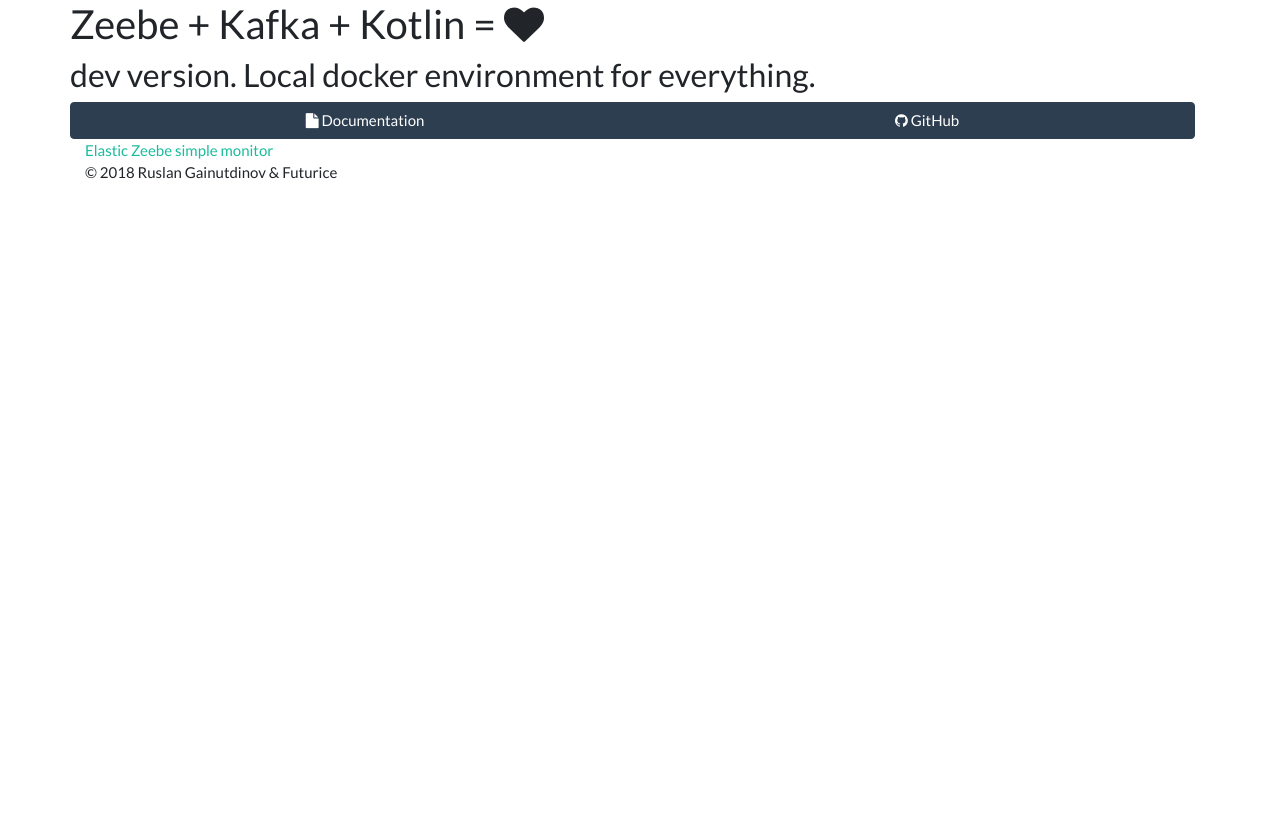
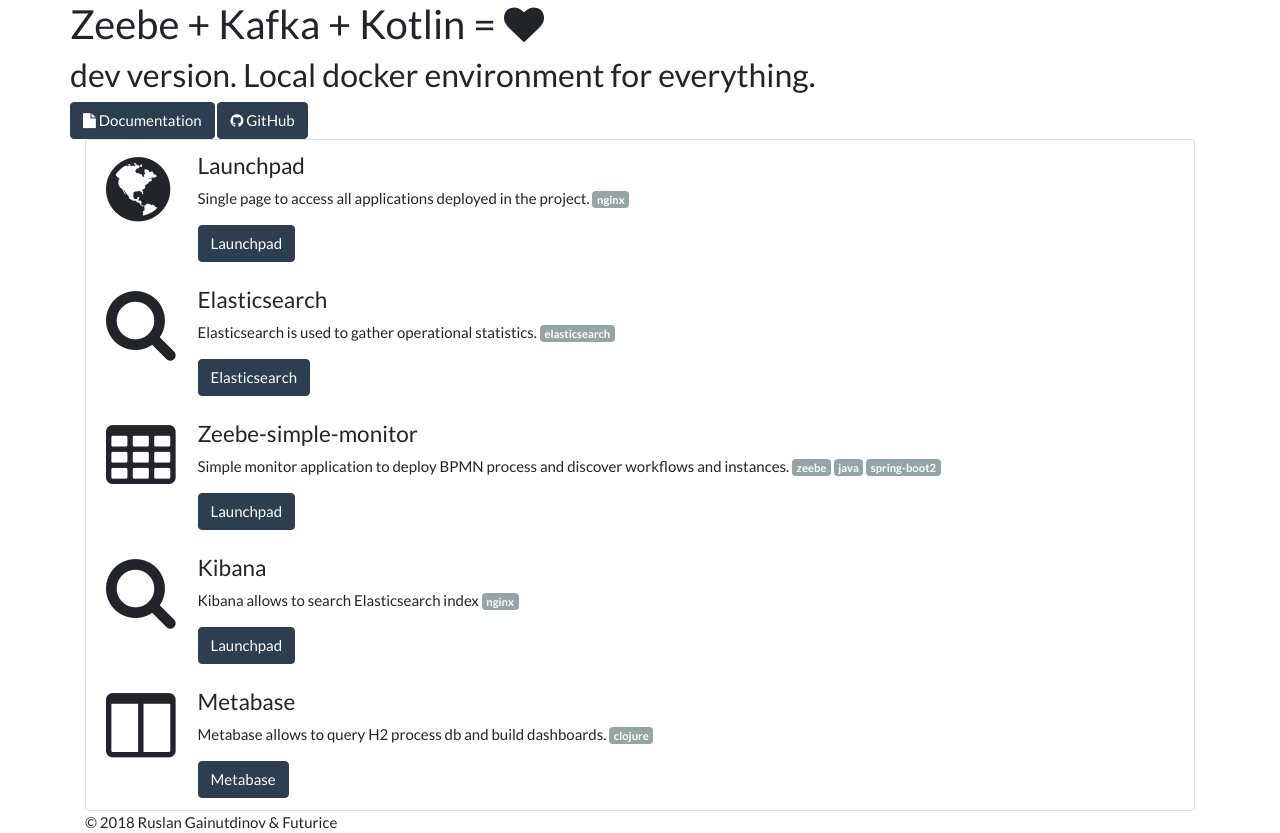
Before and after one commit to huksley/zeebe-kafka-camunda, a plain HTML site: page www/index.html in a window 1280 px wide. Before the commit the page ends 800 px from the top, so only its background shows below. Drawn offline with nearby package versions, Linux system fonts and the light colour scheme.

Commit message:
Improved documentation

```diff
--- a/www/index.html
+++ b/www/index.html
@@ -9,7 +9,6 @@
   <link rel="stylesheet" type="text/css" href="https://stackpath.bootstrapcdn.com/font-awesome/4.7.0/css/font-awesome.min.css" />
   <link rel="stylesheet" tpye="text/css" href="https://stackpath.bootstrapcdn.com/bootswatch/4.1.3/flatly/bootstrap.min.css" />
   <style type="text/css">
-
   </style>
 </head>
 
@@ -27,8 +26,9 @@
     </div>
 
     <div class="row">
-      <div class="col nav btn-group">
+      <div class="col nav">
         <a class="btn btn-primary" data-config="href:docsLink" href="about:blank" role="button"><i class="fa fa-file"></i> Documentation</a>
+        &nbsp;
         <a class="btn btn-primary" data-config="href:gitLink" href="about:blank" role="button"><i class="fa fa-github"></i> GitHub</a>
       </div>
     </div>
@@ -37,9 +37,99 @@
   <div class="container">
     <div class="row">
       <div class="col">
+        <ul class="list-group">
+          <li class="list-group-item">
+            <div class="row">
+              <div class="col-1">
+                <p class="card-img-top"><i class="fa fa-globe fa-5x"></i></p>
+              </div>
+              <div class="col-10">
+                <h4>Launchpad</h4>
+                <p>
+                  Single page to access all applications deployed in the project.
+                  <span class="badge badge-secondary">nginx</span>
+                </p>
+                <div class="buttons">
+                  <a class="btn btn-primary" href="http://localhost:8181">Launchpad</a>
+                </div>
+              </div>
+            </div>
+          </li>
 
-          <a href="https://localhost:9200">Elastic</a>
-        <a href="https://localhost:8182">Zeebe simple monitor</a>
+          <li class="list-group-item">
+            <div class="row">
+              <div class="col-1">
+                <p class="card-img-top"><i class="fa fa-search fa-5x"></i></p>
+              </div>
+              <div class="col-10">
+                <h4>Elasticsearch</h4>
+                <p>
+                  Elasticsearch is used to gather operational statistics.
+                  <span class="badge badge-secondary">elasticsearch</span>
+                </p>
+                <div class="buttons">
+                  <a class="btn btn-primary" href="http://localhost:9200">Elasticsearch</a>
+                </div>
+              </div>
+            </div>
+          </li>
+
+          <li class="list-group-item">
+            <div class="row">
+              <div class="col-1">
+                <p class="card-img-top"><i class="fa fa-table fa-5x"></i></p>
+              </div>
+              <div class="col-10">
+                <h4>Zeebe-simple-monitor</h4>
+                <p>
+                  Simple monitor application to deploy BPMN process and discover workflows and instances.
+                  <span class="badge badge-secondary">zeebe</span>
+                  <span class="badge badge-secondary">java</span>
+                  <span class="badge badge-secondary">spring-boot2</span>
+                </p>
+                <div class="buttons">
+                  <a class="btn btn-primary" href="http://localhost:8182">Launchpad</a>
+                </div>
+              </div>
+            </div>
+          </li>
+
+          <li class="list-group-item">
+            <div class="row">
+              <div class="col-1">
+                <p class="card-img-top"><i class="fa fa-search fa-5x"></i></p>
+              </div>
+              <div class="col-10">
+                <h4>Kibana</h4>
+                <p>
+                  Kibana allows to search Elasticsearch index
+                  <span class="badge badge-secondary">nginx</span>
+                </p>
+                <div class="buttons">
+                  <a class="btn btn-primary" href="http://localhost:8184">Launchpad</a>
+                </div>
+              </div>
+            </div>
+          </li>
+
+          <li class="list-group-item">
+            <div class="row">
+              <div class="col-1">
+                <p class="card-img-top"><i class="fa fa-columns fa-5x"></i></p>
+              </div>
+              <div class="col-10">
+                <h4>Metabase</h4>
+                <p>
+                  Metabase allows to query H2 process db and build dashboards.
+                  <span class="badge badge-secondary">clojure</span>
+                </p>
+                <div class="buttons">
+                  <a class="btn btn-primary" href="http://localhost:8183">Metabase</a>
+                </div>
+              </div>
+            </div>
+          </li>
+        </ul>
       </div>
     </div>
   </div>
```
Also changed, not shown: 1 other file.
